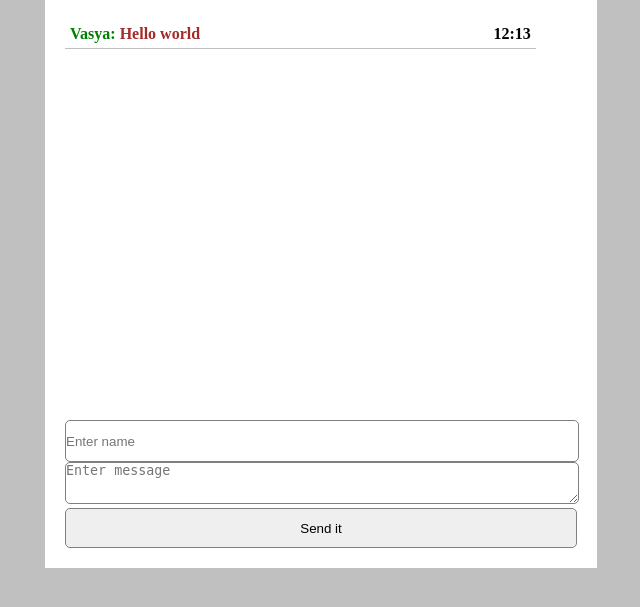
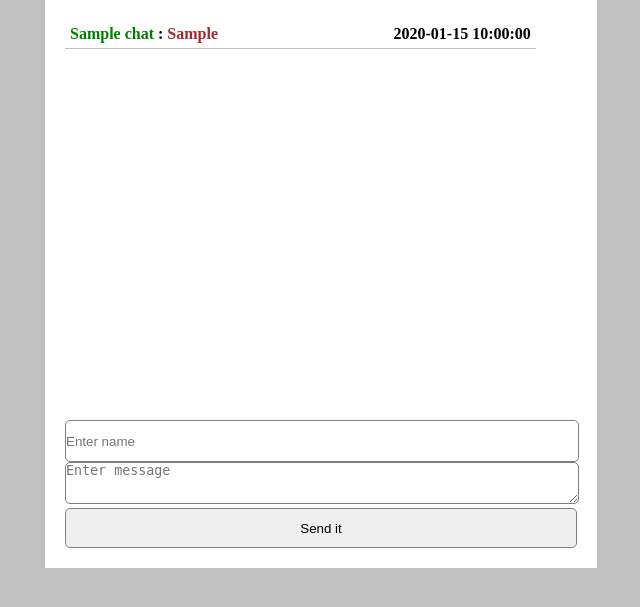
Before and after one commit to MrRakitov/SimpleChat, a PHP site: page / in a window 1280 px wide. Shown: the top 607 px of the page, without its empty margins (319-959 px from the left). Run offline with PHP 8.4, Linux system fonts and the light colour scheme; tables that the repository leaves empty or names only in its code hold one stand-in row (values such as "Sample post").

Commit message:
db reading added

```diff
--- a/index.php
+++ b/index.php
@@ -13,11 +13,18 @@ include "db.php";
 <body>
 	<div id="container">
 		<div id="chat_box">
+		<?php
+			$query = "SELECT * FROM chat ORDER BY id DESC";
+			$run = $con->query($query);
+
+			while($row = $run->fetch_array()) :
+		?>
 			<div id="chat_data">
-				<span style="color:green;">Vasya: </span>
-				<span style="color:brown;">Hello world</span>
-				<span style="float:right;">12:13</span>
+				<span style="color:green;"><?=$row['name'];?></span> :
+				<span style="color:brown;"><?=$row['msg'];?></span>
+				<span style="float:right;"><?=$row['date'];?></span>
 			</div>
+		<?php endwhile; ?>
 		</div>
 
 		<form action="index.php" method="post">
```
